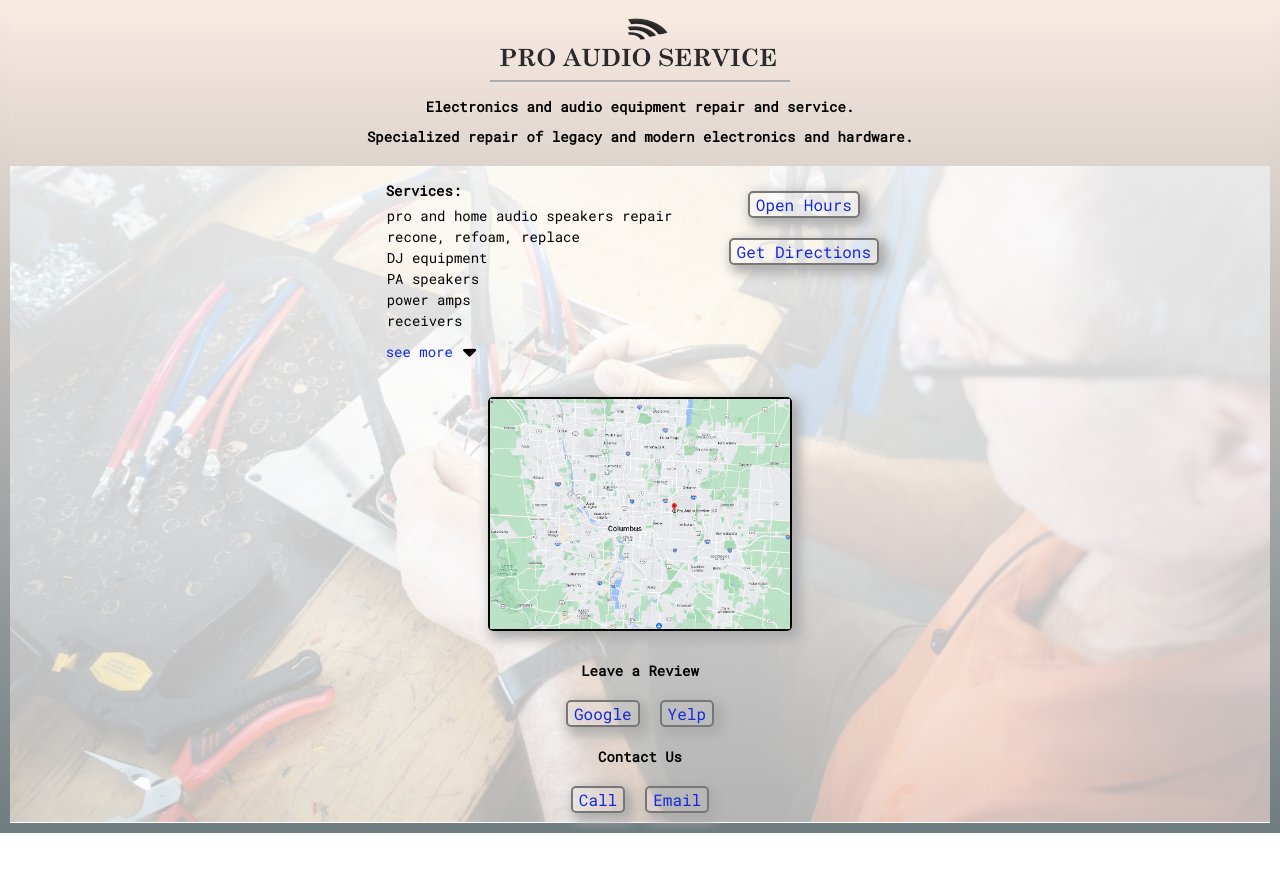
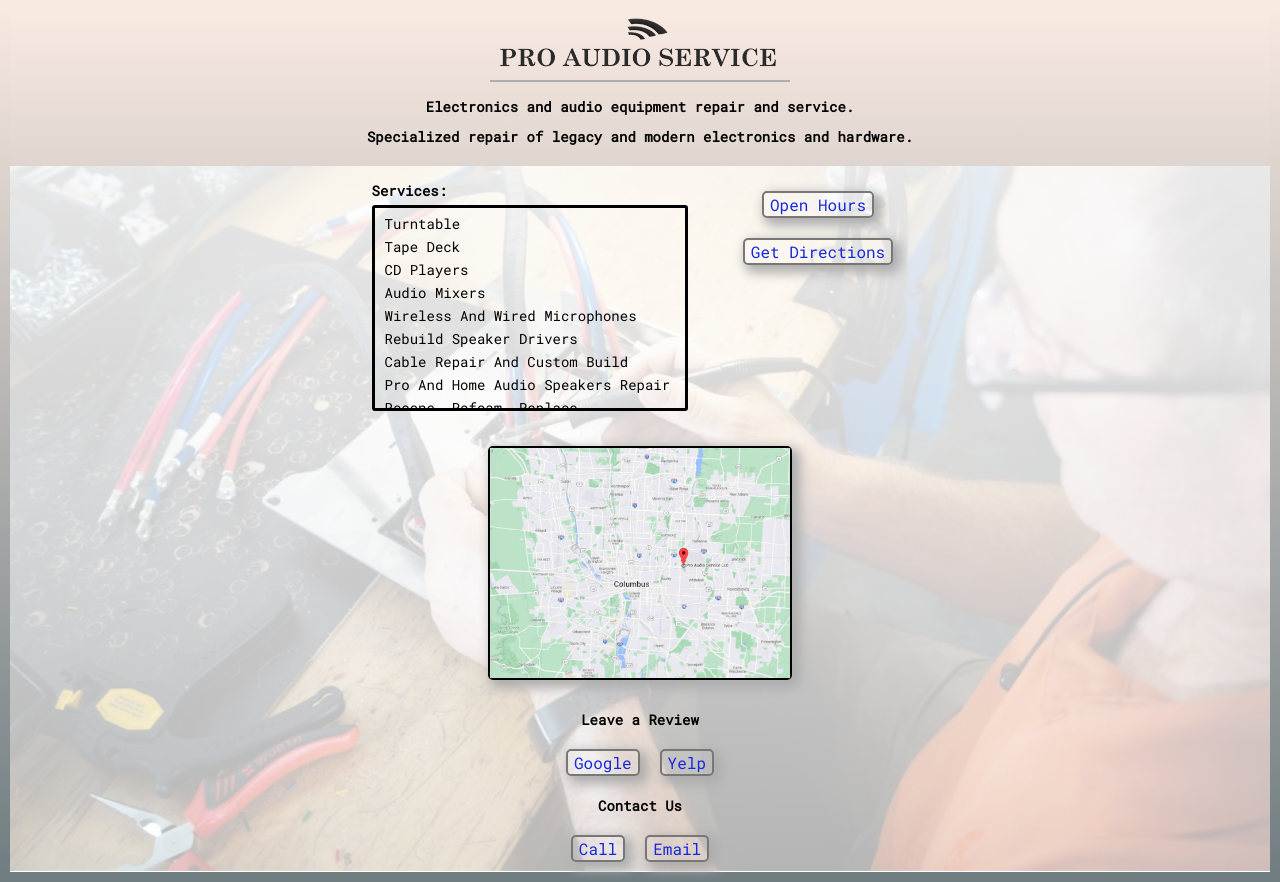
Before and after one commit to vladsolokha/pas-website, a React (Create React App) app: page / in a window 1280 px wide. Before the commit the page ends 833 px from the top, so only its background shows below. Built offline with nearby package versions, Linux system fonts and the light colour scheme.

Commit message:
Added Services Scroll Animation
Added a animated scroll animation to the services list. Also made the static map picture a jpg.

```diff
--- a/src/App.css
+++ b/src/App.css
@@ -70,7 +70,7 @@ ul {
 
 li {
     list-style: none;
-    padding: 1px;
+    padding-bottom:4px;
 }
 
 .services-directions-container {
@@ -82,6 +82,40 @@ li {
     gap: 15px 40px;
     padding: 15px;
 }
+
+.scroll-container{
+    border: 3px solid black;
+    border-radius: 3px;
+    overflow:hidden;
+    padding-left:10px;
+    text-transform:capitalize;
+    height:200px;
+    width: 300px;
+}
+
+.scroll-container li{
+        /* Animation properties */
+        -moz-transform: translateY(0);
+        -webkit-transform: translateY(0);
+        transform: translateY(0);
+
+        -moz-animation: my-animation 15s linear infinite;
+        -webkit-animation: my-animation 15s linear infinite;
+        animation: my-animation 15s linear infinite;
+}
+/*scrolling animation for services*/
+@keyframes my-animation {
+    from {
+      -moz-transform: translateY(-23px);
+      -webkit-transform: translateY(-23px);
+      transform: translateY(-23px);
+    }
+    to {
+      -moz-transform: translateY(-322px);
+      -webkit-transform: translateY(-322px);
+      transform: translateY(-322px);
+    }
+  }
 
 .services-container {
     margin-bottom: 20px;
--- a/src/App.js
+++ b/src/App.js
@@ -4,7 +4,7 @@ import { FontAwesomeIcon } from '@fortawesome/react-fontawesome';
 import { faCaretDown , faCaretUp } from '@fortawesome/free-solid-svg-icons';
 import Pictures from './components/Pictures';
 import logo from './assets/Pro Audio Service Logo 4.png';
-import map from './assets/map_static_img.png';
+import map from './assets/map_static_img.jpg';
 import './App.css';
 
 function App() {
@@ -36,7 +36,36 @@ function App() {
         <div className="services-directions-container">
           <div className="services-container">
             <h3 className='services-text'>Services:</h3>
-            <ul>
+            <ul class="scroll-container">
+                <li>pro and home audio speakers repair</li>
+                <li>recone, refoam, replace</li>
+                <li>DJ equipment</li>
+                <li>PA speakers</li>
+                <li>power amps</li>
+                <li>receivers</li>
+                <li>turntable</li>
+                <li>tape deck</li>
+                <li>CD players</li>
+                <li>audio mixers</li>
+                <li>wireless and wired microphones</li>
+                <li>rebuild speaker drivers</li>
+                <li>cable repair and custom build</li>
+                <li>pro and home audio speakers repair</li>
+                <li>recone, refoam, replace</li>
+                <li>DJ equipment</li>
+                <li>PA speakers</li>
+                <li>power amps</li>
+                <li>receivers</li>
+                <li>turntable</li>
+                <li>tape deck</li>
+                <li>CD players</li>
+                <li>audio mixers</li>
+                <li>wireless and wired microphones</li>
+                <li>rebuild speaker drivers</li>
+                <li>cable repair and custom build</li>
+            </ul>
+
+            {/* <ul>
               <li>pro and home audio speakers repair</li>
               <li>recone, refoam, replace</li>
               <li>DJ equipment</li>
@@ -79,7 +108,7 @@ function App() {
                       <FontAwesomeIcon icon={faCaretUp} className='fa-caret'/>
                 </div>
               )}
-            </div>
+            </div>   */}
           </div>
 
           {/* Hours section */}
```
Also changed, not shown: src/assets/map_static_img.jpg (added).
